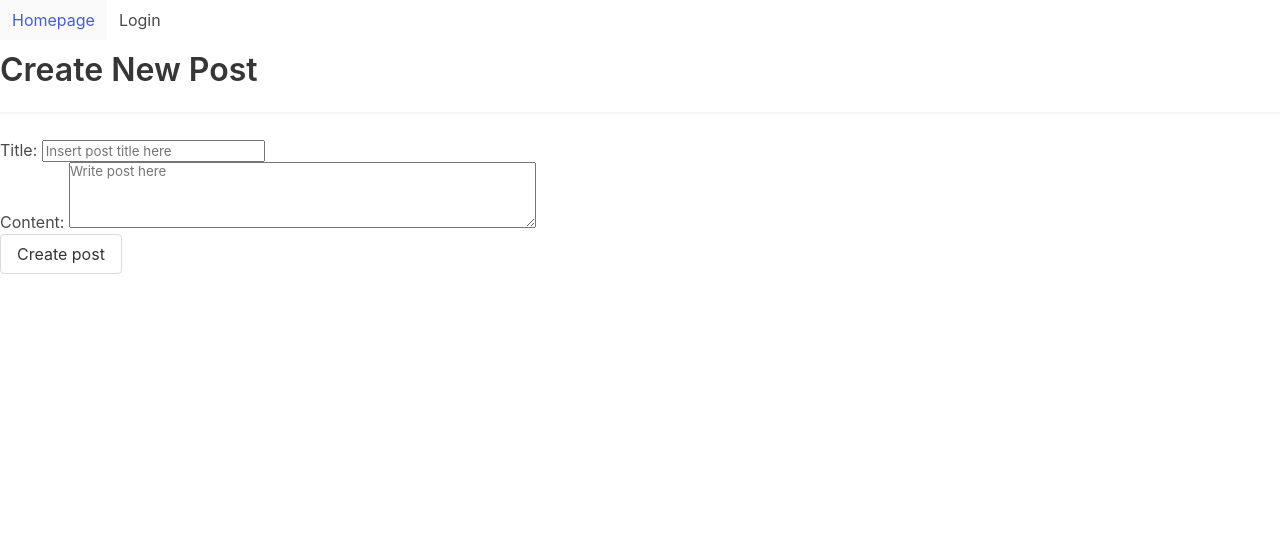
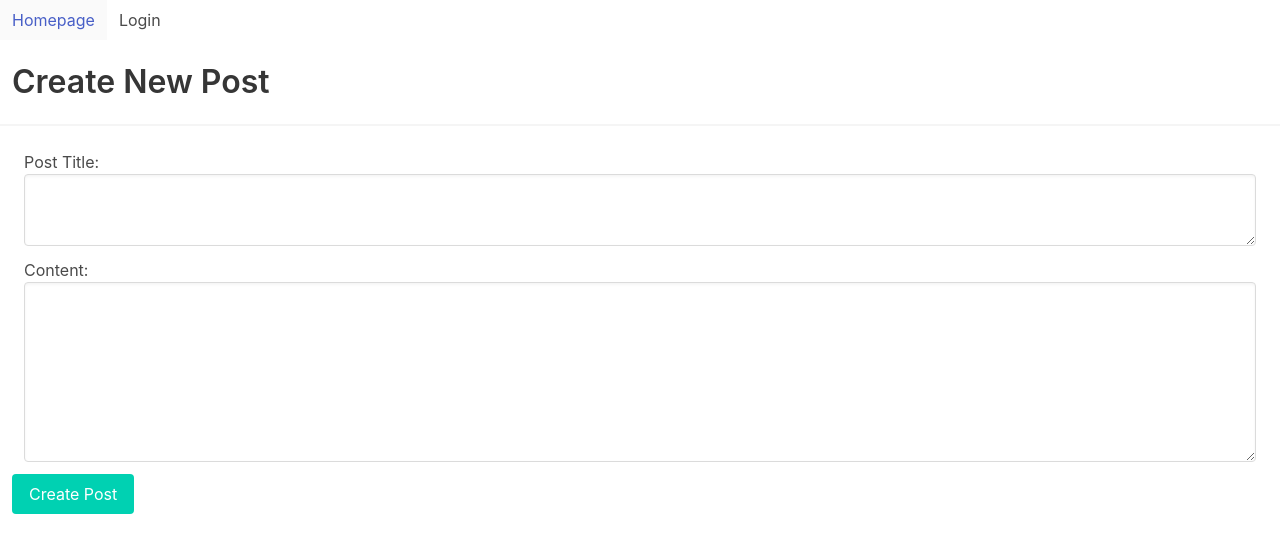
Before and after one commit to JR728/Petspot, a Node project: template views/create-post.handlebars in a window 1280 px wide. Shown: the top 553 px of the page. Run offline with Node 20 templates, Linux system fonts and the light colour scheme; the template is opened without the code that fills it, so the values that code supplies are empty; some libraries are stand-ins or nearby versions.

Commit message:
Added styling to create-post, dashboard, and post-info handlebars.

```diff
--- a/views/create-post.handlebars
+++ b/views/create-post.handlebars
@@ -1,22 +1,22 @@
 <section>
 
   {{!-- <a href="/dashboard" class="nav"> &larr; Back to Dashboard</a> Not needed. This is in dashboard.handlebars --}}
-  <h2 class="title">Create New Post</h2>
+  <h2 class="title m-3">Create New Post</h2>
   <hr>
 
-  <form class="new-post-form">
+  <form class="new-post-form m-3">
 
-    <div>
-      <label for="post-title">Title:</label>
-      <input class="title-input" type="text" placeholder="Insert post title here" id="post-title" />
+    <div class="m-3">
+      <label for="post-title">Post Title:</label><br>
+      <textarea class="textarea is-large" rows="1" cols="40" id="post-title"></textarea>
     </div>
 
-    <div>
-      <label for="post-content">Content:</label>
-      <textarea rows="4" cols="50" placeholder="Write post here" id="post-content"></textarea>
+    <div class="m-3">
+      <label for="post-content">Content:</label><br>
+      <textarea class="textarea is-large" rows="4" cols="40" id="post-content"></textarea>
     </div>
 
-    <button type="submit" class="button">Create post</button>
+    <button type="submit" class="button is-primary">Create Post</button>
 
   </form>
 </section>
--- a/views/dashboard.handlebars
+++ b/views/dashboard.handlebars
@@ -1,7 +1,7 @@
 <div class="nav">
     {{!-- <a href="/dashboard/create/"><button id="create-post" class="btn">Create Post</button></a> --}}
 
-    <h2 class="title">Dashboard: Your Posts</h2><hr>
+    <h2 class="title m-3">Dashboard: Your Posts</h2><hr>
     {{#if posts.length}}
 </div>
 
@@ -12,6 +12,6 @@
 {{/each}}
 
 {{else}}
-<h6 class="post-message">You do not have any posts right now.</h6>
+<h6 class="post-message m-3">You do not have any posts right now.</h6>
 
     {{/if}}
--- a/views/partials/post-info.handlebars
+++ b/views/partials/post-info.handlebars
@@ -2,7 +2,7 @@
   <header class="card-header">
 
         <div class="column">
-            <p class=" has-text-primary-light"></p>
+            <p class="has-text-primary-light is-nowrap"></p>
       <a href="/post/{{id}}"  class="title">{{title}} </a></p>
       </div>
 
@@ -13,11 +13,11 @@
   </header>
 
     <div class="card-content">
-        <div class="content">
+        <div class="is-size-4 is-nowrap">
             {{post_content}}
         </div>
             <div class="">
-                <b>{{user.username}}</b>
+                <b class="is-size-6">{{user.username}}</b>
                 <a href="/post/{{id}}"></a>
             </div>
 
```
